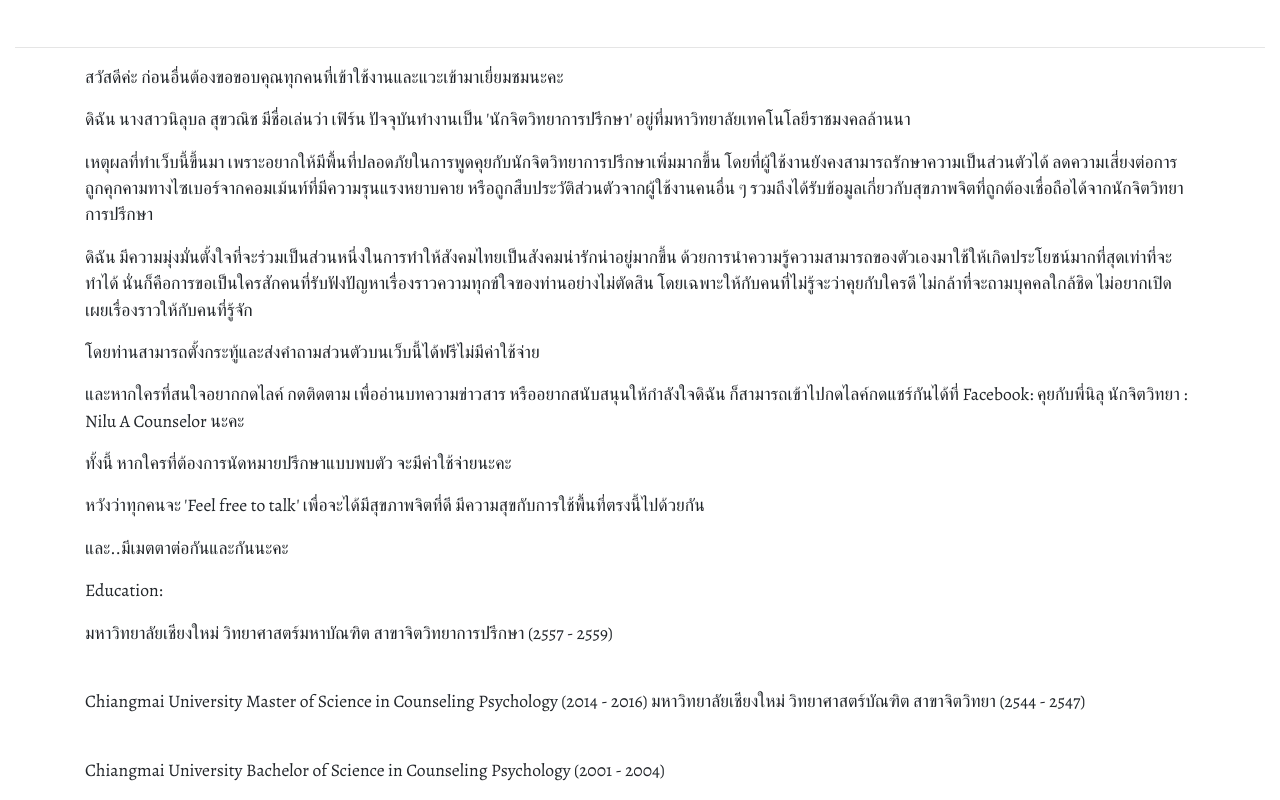
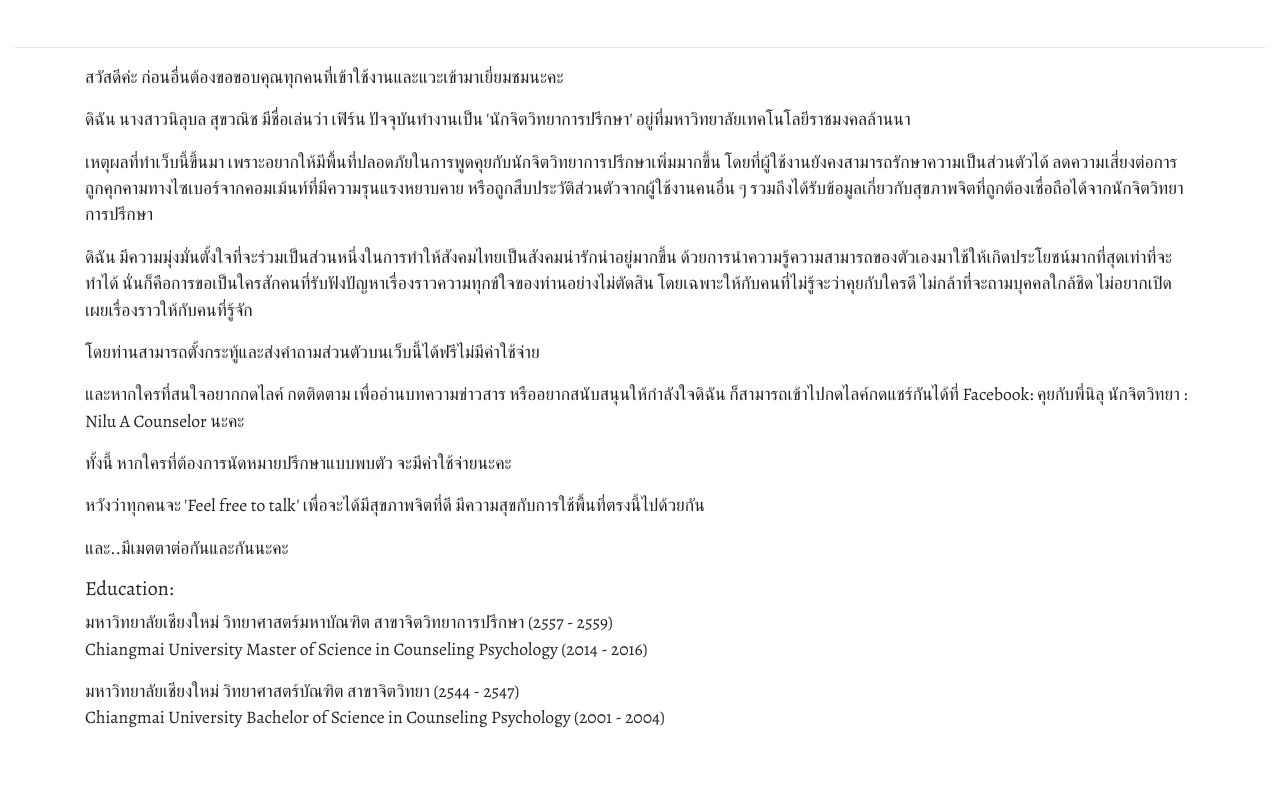
Before and after one commit to Perrottarichard/fern-psy, a React (Create React App) app: page /about in a window 1280 px wide. Shown: the part 435-1235 px from the top of the page. After the commit the page ends 1182 px from the top, so only its background shows below. Built offline with nearby package versions, Linux system fonts and the light colour scheme; no server answers.

Commit message:
fix about styles

```diff
--- a/src/components/About.js
+++ b/src/components/About.js
@@ -47,21 +47,15 @@ function About() {
         <p>
           และ..มีเมตตาต่อกันและกันนะคะ
         </p>
-        <p>Education:
-
-        </p>
+        <h5>Education:
+        </h5>
         <p>มหาวิทยาลัยเชียงใหม่
-        วิทยาศาสตร์มหาบัณฑิต สาขาจิตวิทยาการปรึกษา (2557 - 2559)
-          </p>
-        <br />
+        วิทยาศาสตร์มหาบัณฑิต สาขาจิตวิทยาการปรึกษา (2557 - 2559)<br />
+        Chiangmai University
+          Master of Science in Counseling Psychology (2014 - 2016)</p>
         <p>
-          Chiangmai University
-          Master of Science in Counseling Psychology (2014 - 2016)
           มหาวิทยาลัยเชียงใหม่
-          วิทยาศาสตร์บัณฑิต สาขาจิตวิทยา (2544 - 2547)
-          </p>
-        <br />
-        <p>
+          วิทยาศาสตร์บัณฑิต สาขาจิตวิทยา (2544 - 2547) <br />
           Chiangmai University
           Bachelor of Science in Counseling Psychology (2001 - 2004)
           </p>
```
